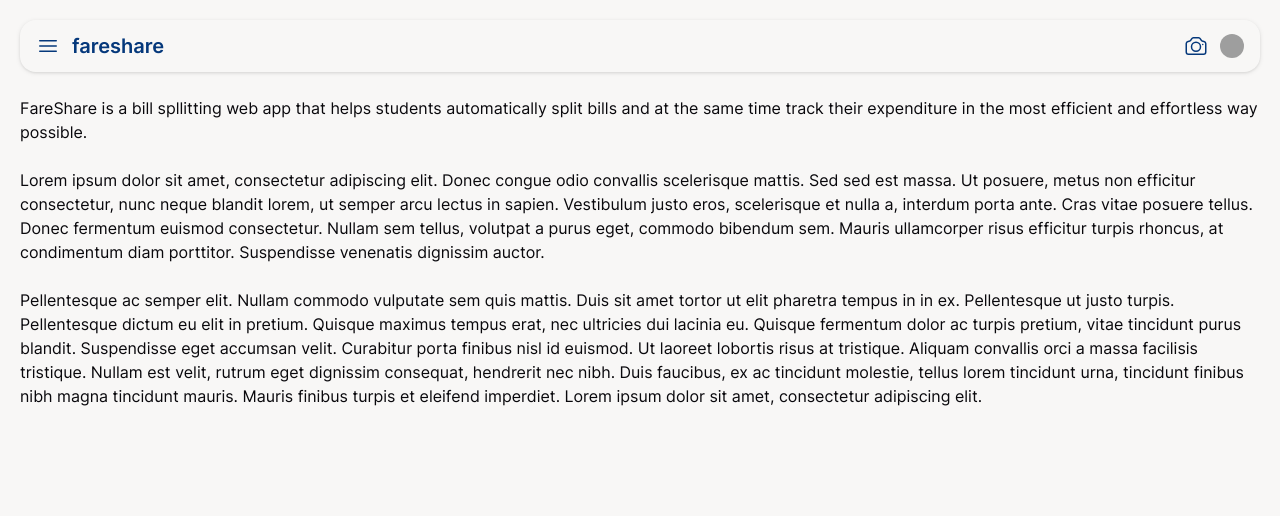
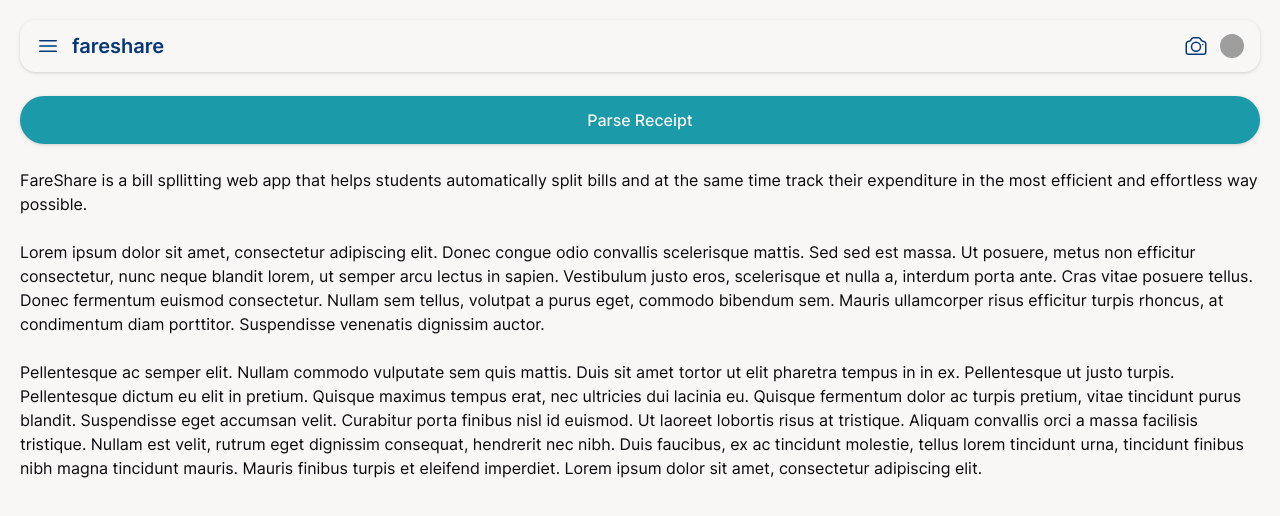
Before and after one commit to jamz903/fareshare, a React (Create React App) app in the folder frontend/: page /about in a window 1280 px wide. Shown: the top 516 px of the page. Built offline with nearby package versions, Linux system fonts and the light colour scheme; grey boxes are pictures that could not be loaded.

Commit message:
receiptjsonparser

```diff
--- a/frontend/src/features/about/About.js
+++ b/frontend/src/features/about/About.js
@@ -2,12 +2,16 @@
  * Landing page for the app.
  */
 
+import Button from '../../components/Button.js';
 import Navbar from '../../components/NavBar.js';
+import receiptJsonParser from '../ocr/ReceiptJsonParser.js';
+const data = require('./data1.json');
 
 export default function About() {
   return (
     <div className='flex flex-col gap-6'>
       <Navbar />
+      <Button text='Parse Receipt' onClick={() => receiptJsonParser(data)} />
       <div>
         FareShare is a bill spllitting web app that helps students
         automatically split bills and at the same time track their
--- a/frontend/src/features/home/Home.js
+++ b/frontend/src/features/home/Home.js
@@ -1,11 +1,13 @@
 import { useSelector } from 'react-redux';
 import RequireAuth from '../../components/RequireAuth';
+import NavBar from '../../components/NavBar';
 
 function Home() {
     const username = useSelector(state => state.auth.username);
 
     return (
         <RequireAuth>
+            <NavBar text="Home" />
             <h1>Welcome back, {username}.</h1>
         </RequireAuth>
     );
--- /dev/null
+++ b/frontend/src/features/ocr/ReceiptJsonParser.js
@@ -0,0 +1,71 @@
+/** Helper function to parse receipt JSON */
+
+function receiptJsonParser(receipt) {
+    const receiptLines = receipt[Object.keys(receipt)[0]]
+    const purchasedItems = [];
+    let targetLines = 0;
+    const priceRegex = RegExp(/\d+\.\d\d/);
+    // const qtyRegex = RegExp(/[Qq](\S)*[Tt][Yy]/);
+    // const obtainQtyRegex = RegExp(/\d+/);
+    const qtyInFrontRegex = RegExp(/\d+\s/);
+    const qtyInBackRegex = RegExp(/\s\d+/);
+    const QTYDETECTIONTHRESHOLD = 2; // number of characters at the front and back of each line to check for a quantity number
+    /*
+    Object.keys(receiptLines).forEach((key) => {
+        // iterate through whole receipt and attempt to obtain a quantity.
+        if (qtyRegex.test(receiptLines[key])) {
+            const qty = receiptLines[key].match(obtainQtyRegex)[0];
+            if (targetLines < qty) {
+                targetLines = qty;
+            }
+        }
+    }); */
+    // blacklist items that are not purchased items for quantity detection
+    const blacklistedWords =
+        ['subtotal', 'total', 'tax', 'mastercard', 'gst', 'visa', 'cash', 'points', 'earned', 'pos',
+            'debit', 'change', 'credit', 'card', 'discount', 'balance', 'order',
+            'dine in', 'take out', 'tip', 'receipt', 'thank you', 'paid', 'change', 'cashier', 'terminal', 'date'];
+    // check for whole words only by converting list to regex
+    const blacklistedRegex = blacklistedWords.map((word) => {
+        return new RegExp('\\b' + word + '\\b');
+    });
+
+    const hasBlacklistedWord = (line) => {
+        return blacklistedRegex.some((regex) => {
+            return regex.test(line.toLowerCase());
+        });
+    }
+    Object.keys(receiptLines).forEach((key) => {
+        // iterate through whole receipt and obtain lines where a price or number is detected.
+        const line = receiptLines[key];
+        if (line == null) {
+            // do nothing
+        } else if (priceRegex.test(line) && !hasBlacklistedWord(line)) {
+            // check for price
+            purchasedItems.push(line);
+        } else if (qtyInFrontRegex.test(line.substring(0, QTYDETECTIONTHRESHOLD)) && !hasBlacklistedWord(line)) {
+            // check for quantity at the front of string
+            purchasedItems.push(line);
+        } else if (qtyInBackRegex.test(line.substring(line.length - QTYDETECTIONTHRESHOLD)) && !hasBlacklistedWord(line)) {
+            // check for quantity at the end of string
+            purchasedItems.push(line);
+        }
+    });
+    // iterate through obtained lines and separate item name from price.
+    const itemsWithNameAndPrice = [];
+    purchasedItems.forEach((item, index) => {
+        let price = 0;
+        let name = item;
+        const priceArr = item.match(priceRegex);
+        // if there's a price, remove it from the item name
+        if (priceArr != null) {
+            price = priceArr[0];
+            name = item.replace(price, '');
+        }
+        itemsWithNameAndPrice.push({ name, price });
+    });
+    console.log(itemsWithNameAndPrice);
+    return itemsWithNameAndPrice;
+}
+
+export default receiptJsonParser;
```
Also changed, not shown: 1 other file (tests, documents, lock files or other folders).
